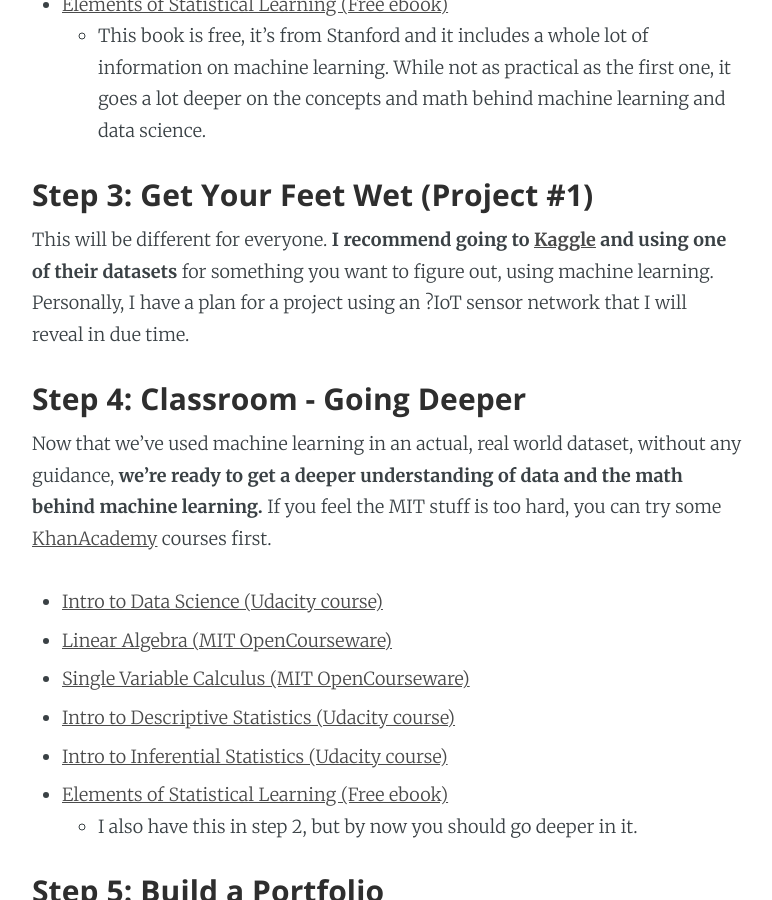
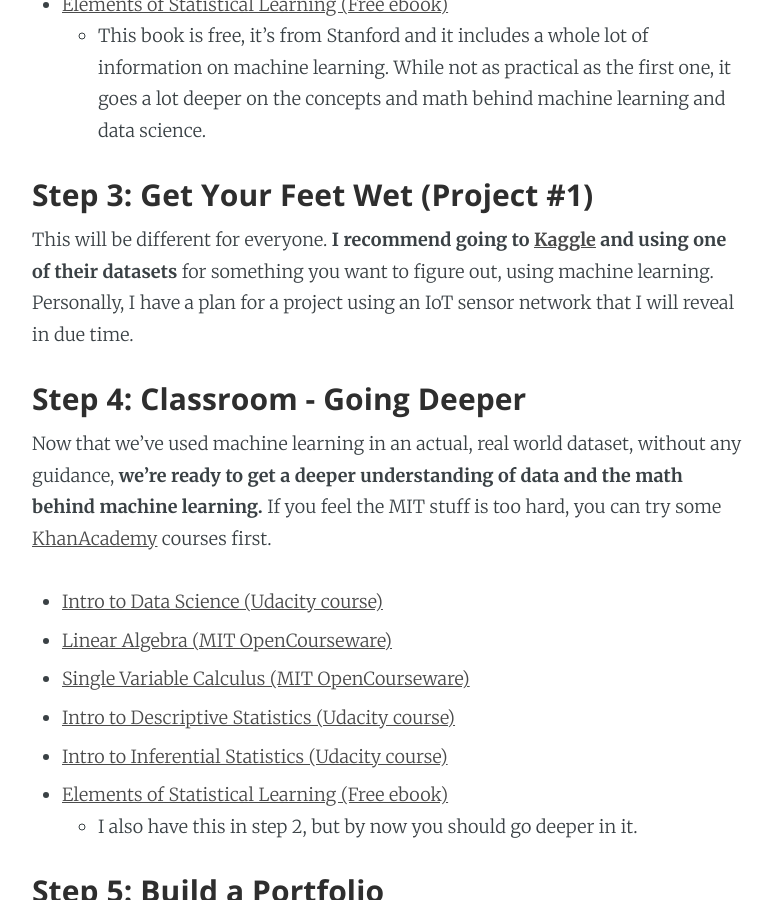
Before and after one commit to howicodestuff/howicodestuff.github.io, a Jekyll site: the page built from _posts/2018-1-12-a-roadmap-to-machine-learning.md, in a window 1280 px wide and 900 px high, scrolled down 4994 px. Shown: the whole window, without its empty margins (253-1025 px from the left). Built offline with Jekyll 4.4.1, drawn with Linux system fonts in a browser that asks for light colours; comment, search, counter and statistics services are not loaded.

Commit message:
FIX typo

```diff
--- a/_posts/2018-1-12-a-roadmap-to-machine-learning.md
+++ b/_posts/2018-1-12-a-roadmap-to-machine-learning.md
@@ -87,7 +87,7 @@
 
 ### Step 3: Get Your Feet Wet (Project #1)
 
-This will be different for everyone. **I recommend going to [Kaggle](https://www.kaggle.com/) and using one of their datasets** for something you want to figure out, using machine learning. Personally, I have a plan for a project using an ?IoT sensor network that I will reveal in due time.
+This will be different for everyone. **I recommend going to [Kaggle](https://www.kaggle.com/) and using one of their datasets** for something you want to figure out, using machine learning. Personally, I have a plan for a project using an IoT sensor network that I will reveal in due time.
 
 ### Step 4: Classroom - Going Deeper
 
```
Also changed, not shown: 2 other files.
